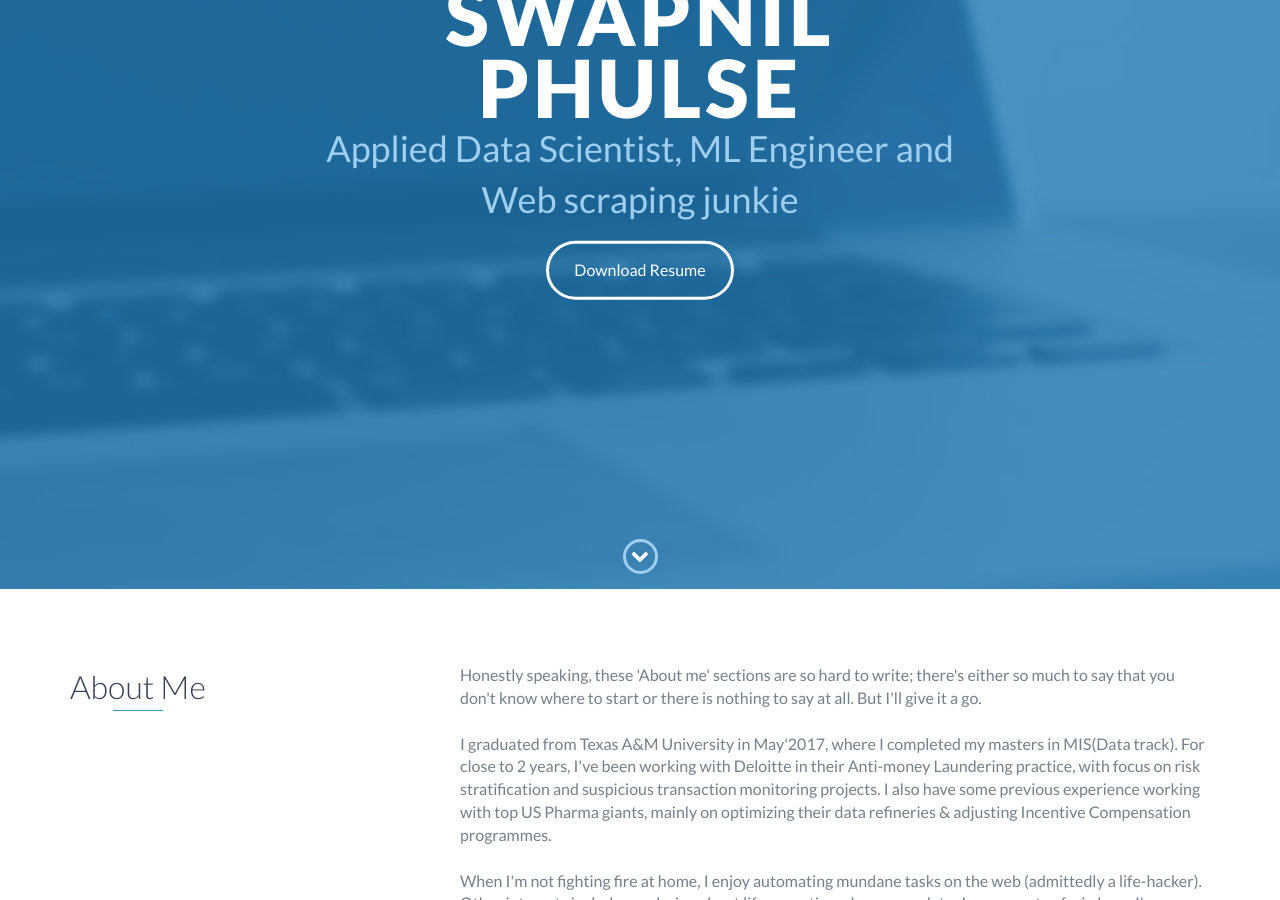
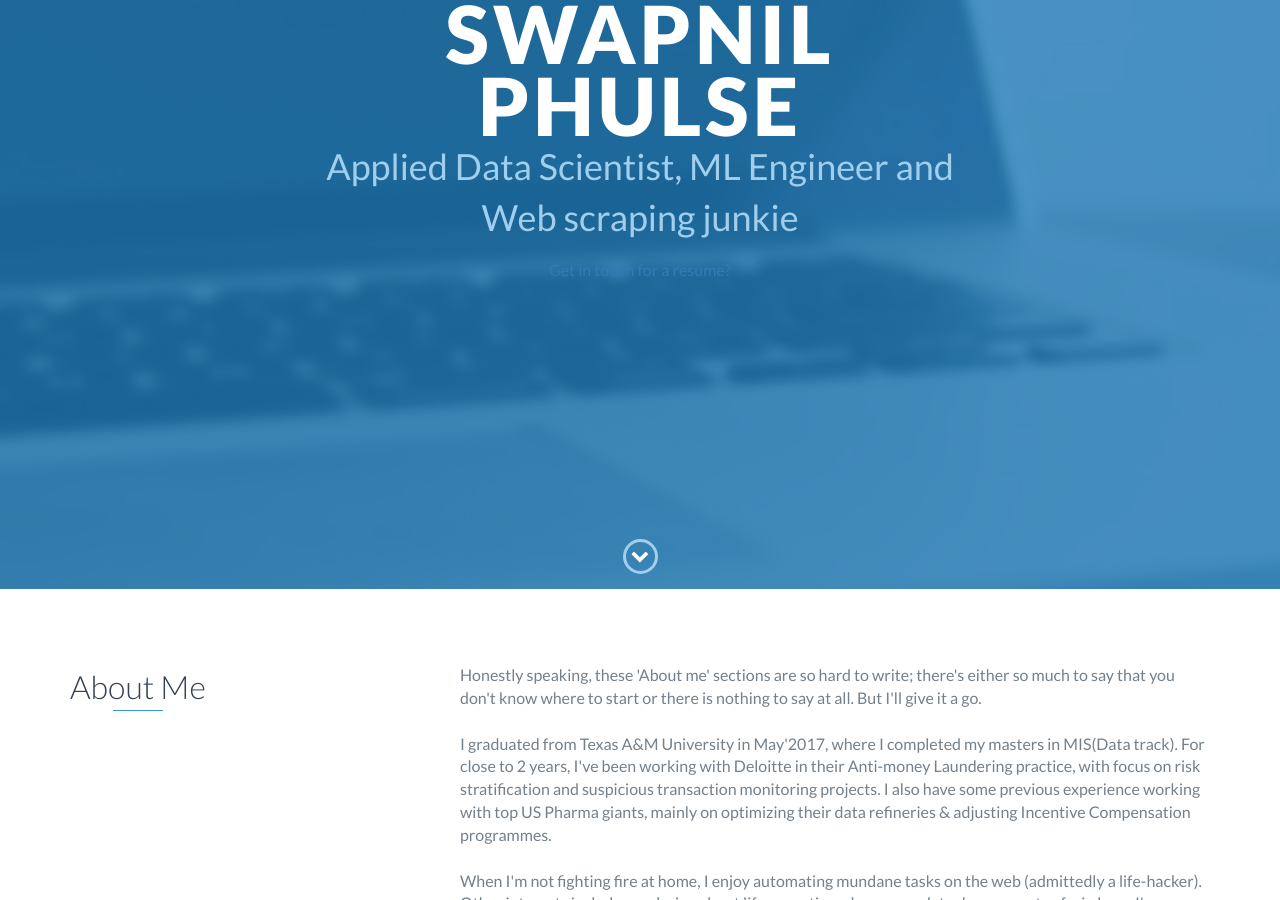
Before and after one commit to spsphulse/My-Portfolio, a Jekyll site: the page index.html, which Jekyll copies as it is, in a window 1280 px wide and 900 px high, scrolled down 311 px. Built offline with Jekyll 4.4.1, drawn with Linux system fonts in a browser that asks for light colours.

Commit message:
Update index.html

```diff
--- a/index.html
+++ b/index.html
@@ -53,7 +53,7 @@
         <div id="lead-content">
             <h1>Swapnil Phulse</h1>
             <h2>Applied Data Scientist, ML Engineer and Web scraping junkie</h2>
-            <a href="https://github.com/spsphulse/Resume/blob/master/Swapnil%20P%20Resume.pdf" class="btn-rounded-white">Download Resume</a>
+            <a href="#contact">Get in touch for a resume?</a>
         </div>
         <!-- End #lead-content -->
 
```
